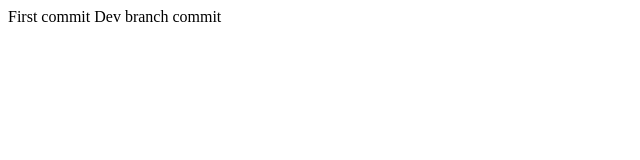
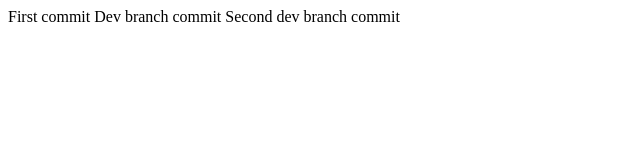
Before and after one commit to briwagner/bbucket-clone-test, a plain HTML site: page index.html in a window 1280 px wide. Shown: the whole page, without its empty margins (0-640 px from the left). Drawn offline with Linux system fonts and the light colour scheme.

Commit message:
page edit

```diff
--- a/index.html
+++ b/index.html
@@ -9,6 +9,7 @@
 
   First commit
   Dev branch commit
+  Second dev branch commit
 
 </body>
 </html>
```
